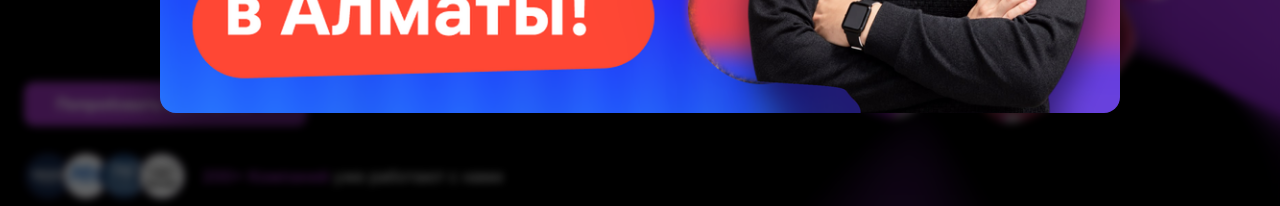
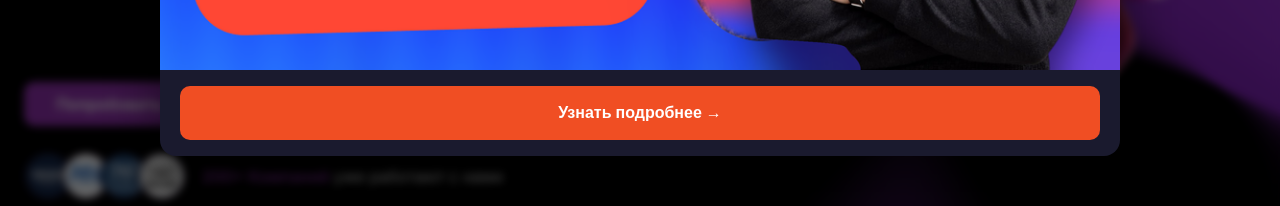
Before and after one commit to BakeBalgabayev/SiriusLAB, a Next.js app: page / in a window 1280 px wide. Shown: the part 556-762 px from the top of the page. Built offline with nearby package versions, Linux system fonts and the light colour scheme; no server answers.

Commit message:
feat: add CTA button to conference modal
Co-Authored-By: Claude Sonnet 4.6 <noreply@anthropic.com>

```diff
--- a/src/components/ConferenceModal.tsx
+++ b/src/components/ConferenceModal.tsx
@@ -92,6 +92,30 @@ export default function ConferenceModal() {
             priority
           />
         </a>
+        <div style={{ background: "#1a1a2e", padding: "16px 20px" }}>
+          <a
+            href={CONF_URL}
+            target="_blank"
+            rel="noopener noreferrer"
+            onClick={close}
+            style={{
+              display: "block",
+              width: "100%",
+              padding: "14px",
+              background: "#f04e23",
+              color: "#fff",
+              fontFamily: "inherit",
+              fontSize: "16px",
+              fontWeight: 700,
+              textAlign: "center",
+              borderRadius: "10px",
+              textDecoration: "none",
+              cursor: "pointer",
+            }}
+          >
+            Узнать подробнее →
+          </a>
+        </div>
       </div>
     </div>
   );
```
